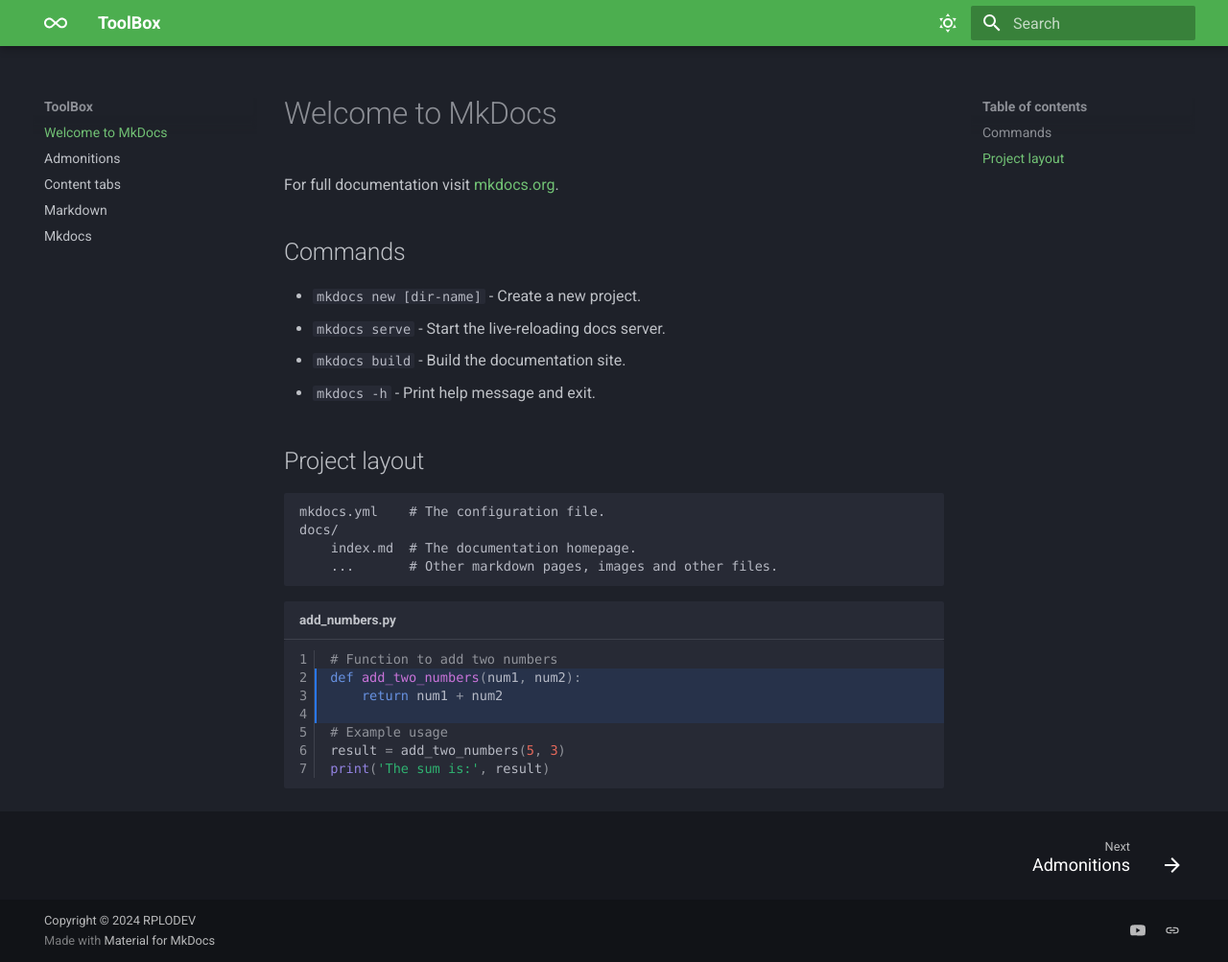
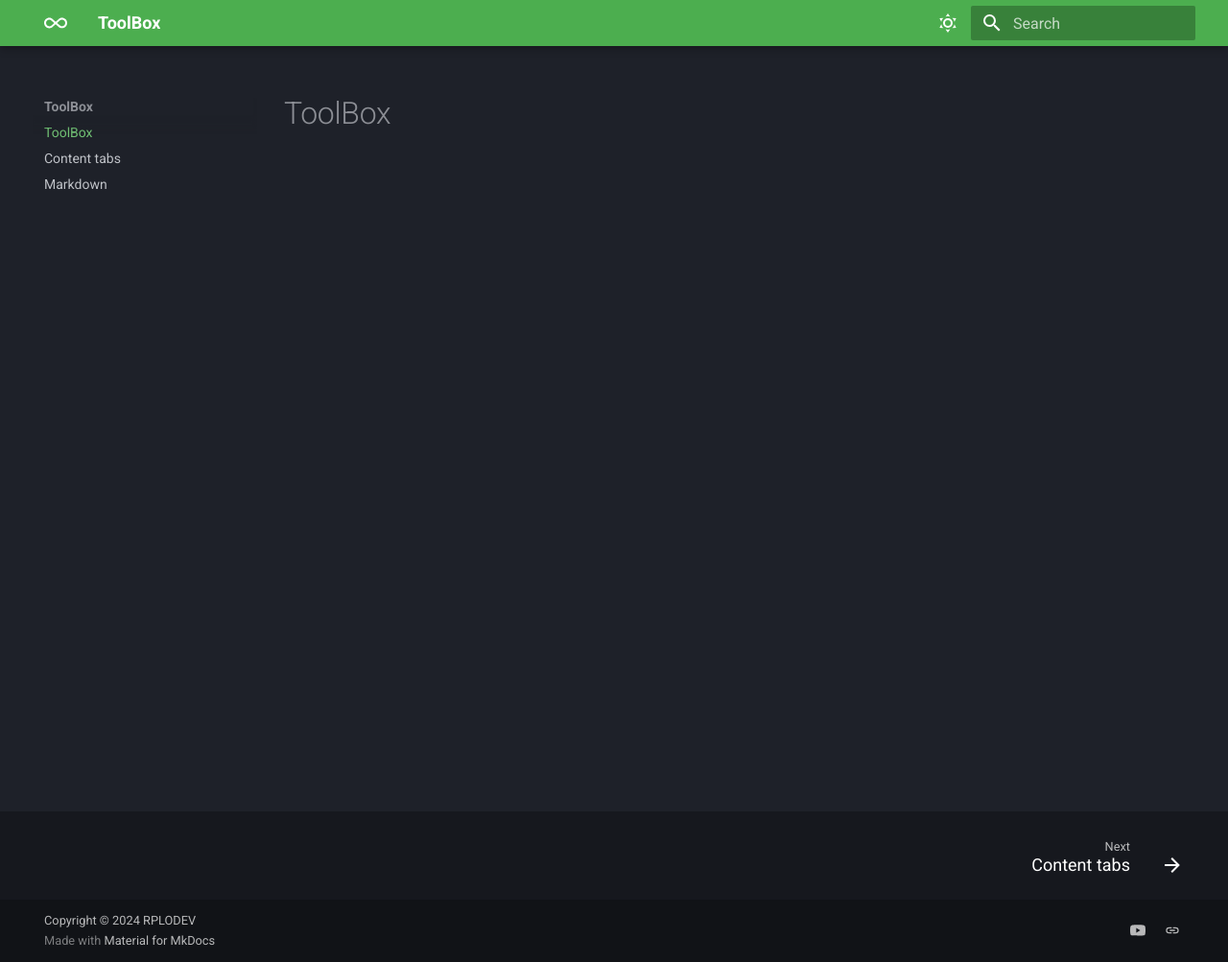
Before and after one commit to rplodev/toolbox, an MkDocs documentation site: the page built from docs/index.md, in a window 1280 px wide and 1003 px high. Shown: the whole window at 96% size. Built offline with MkDocs 1.6.1 and Material for MkDocs 9.7.7, drawn with Linux system fonts in a browser that asks for light colours; some web fonts are replaced.

Commit message:
Delete usless pages

````diff
--- a/docs/index.md
+++ b/docs/index.md
@@ -1,27 +1 @@
-# Welcome to MkDocs
-
-For full documentation visit [mkdocs.org](https://www.mkdocs.org).
-
-## Commands
-
-* `mkdocs new [dir-name]` - Create a new project.
-* `mkdocs serve` - Start the live-reloading docs server.
-* `mkdocs build` - Build the documentation site.
-* `mkdocs -h` - Print help message and exit.
-
-## Project layout
-
-    mkdocs.yml    # The configuration file.
-    docs/
-        index.md  # The documentation homepage.
-        ...       # Other markdown pages, images and other files.
-
-```py title="add_numbers.py" linenums="1" hl_lines="2-4"
-# Function to add two numbers
-def add_two_numbers(num1, num2):
-    return num1 + num2
-
-# Example usage
-result = add_two_numbers(5, 3)
-print('The sum is:', result)
-```
+# ToolBox
````
Also changed, not shown: docs/admonitions.md (deleted, +0 -13 lines), docs/mkdocs.md (deleted).
